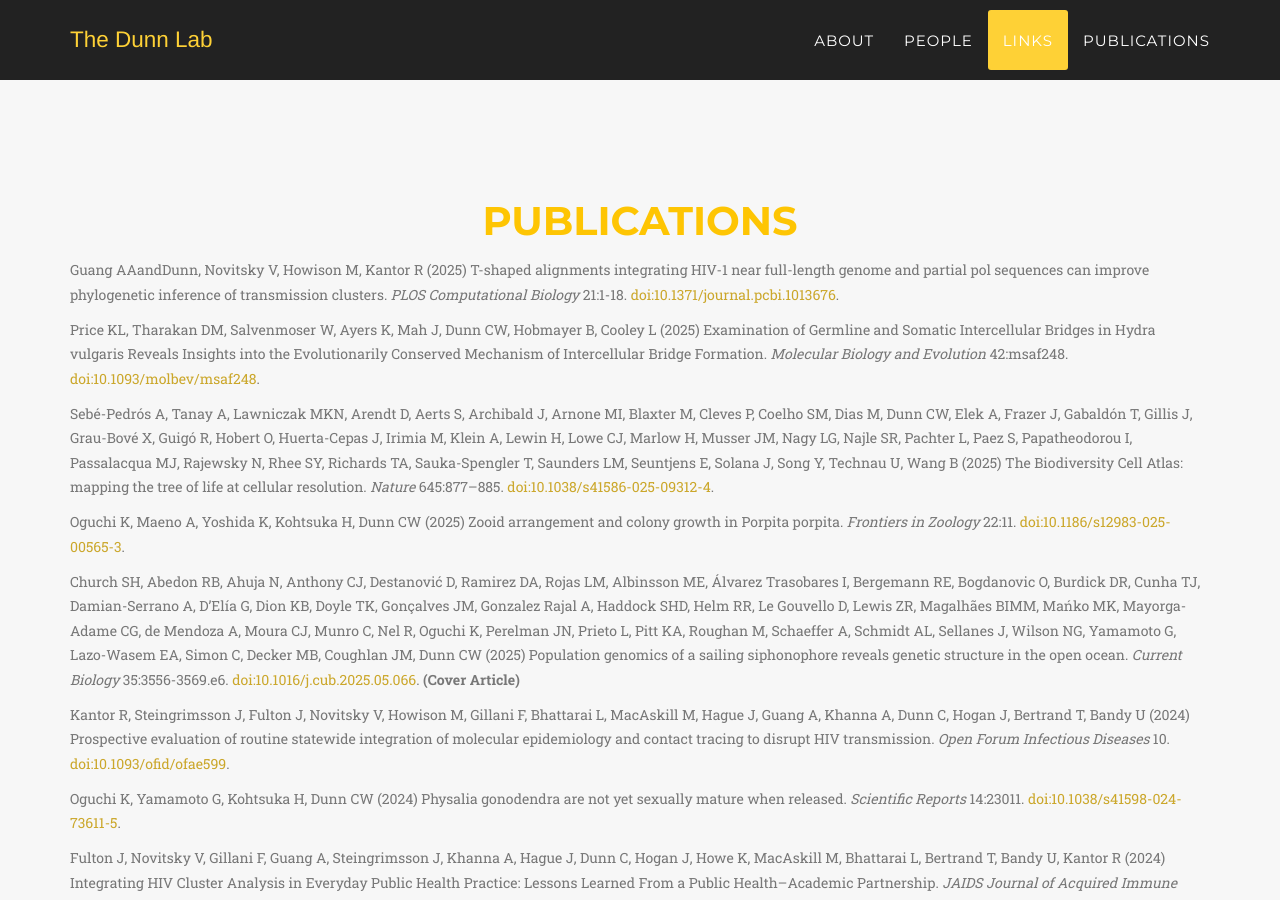
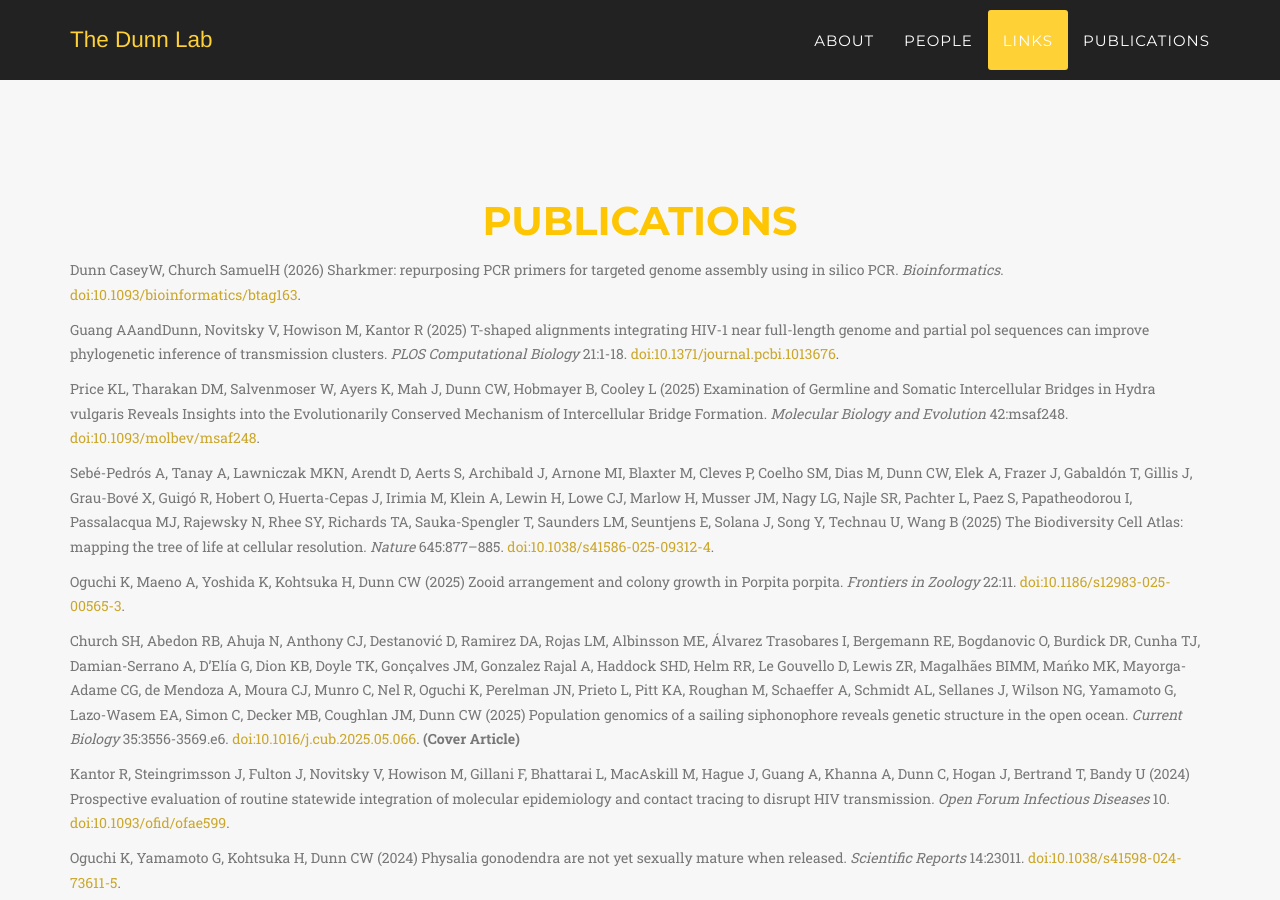
Before and after one commit to caseywdunn/caseywdunn.github.io, a Jekyll site: the page built from index.html, in a window 1280 px wide and 900 px high, scrolled down 9809 px. Built offline with Jekyll 4.4.1, drawn with Linux system fonts in a browser that asks for light colours; some web fonts are replaced.

Commit message:
added sharkmer

```diff
--- a/_includes/publications.html
+++ b/_includes/publications.html
@@ -8,6 +8,10 @@
                 <h2 class="section-heading">Publications</h2>
             </div>
         </div>
+<div class="box"><div class="box-title"></div><div class="box-body">
+<p class="text-muted">Dunn CaseyW, Church SamuelH (2026) Sharkmer: repurposing PCR primers for targeted genome assembly using in silico PCR. <i>Bioinformatics</i>. <a href="https://doi.org/10.1093/bioinformatics/btag163">doi:10.1093/bioinformatics/btag163</a>.</p>
+</div><div class="box-footer"> </div></div>
+
 <div class="box"><div class="box-title"></div><div class="box-body">
 <p class="text-muted">Guang AAandDunn, Novitsky V, Howison M, Kantor R (2025) T-shaped alignments integrating HIV-1 near full-length genome and partial pol sequences can improve phylogenetic inference of transmission clusters. <i>PLOS Computational Biology</i> 21:1-18. <a href="https://doi.org/10.1371/journal.pcbi.1013676">doi:10.1371/journal.pcbi.1013676</a>.</p>
 </div><div class="box-footer"> </div></div>
```
